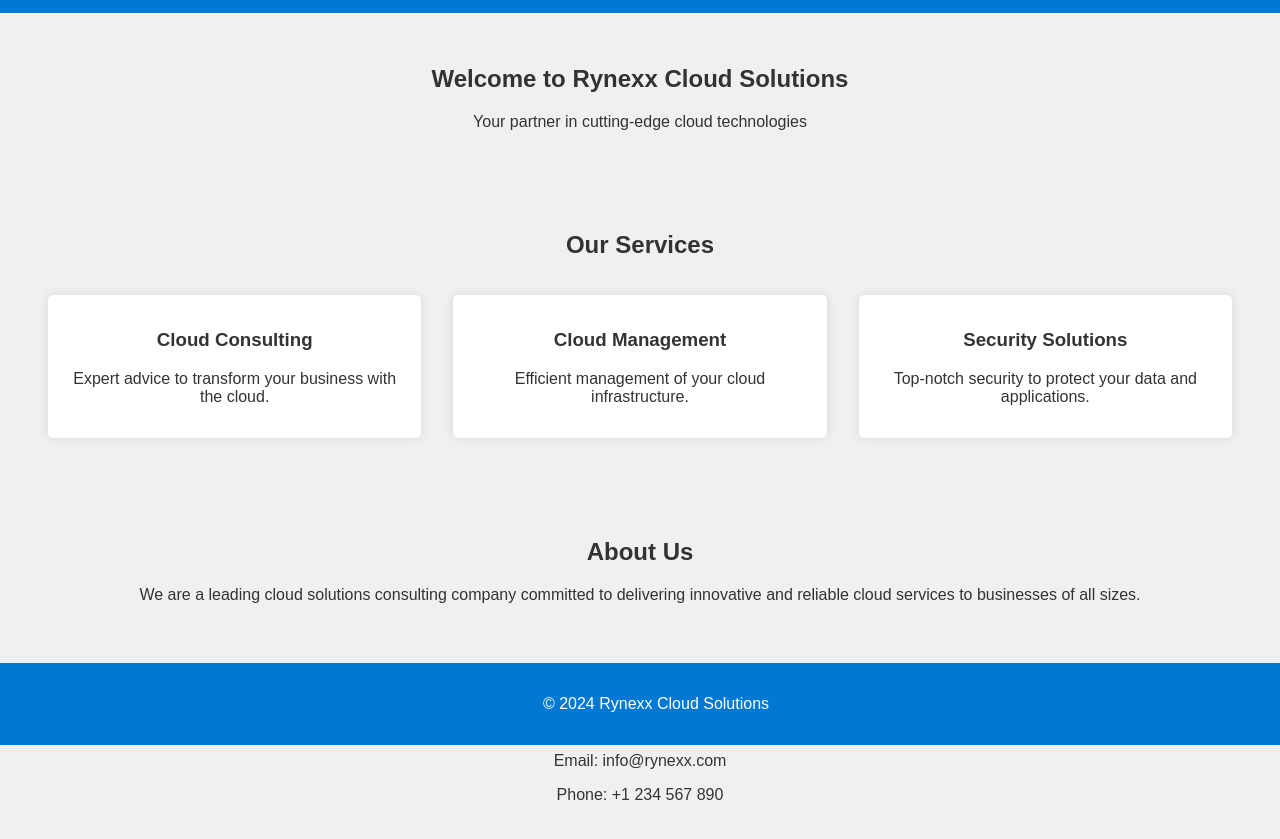
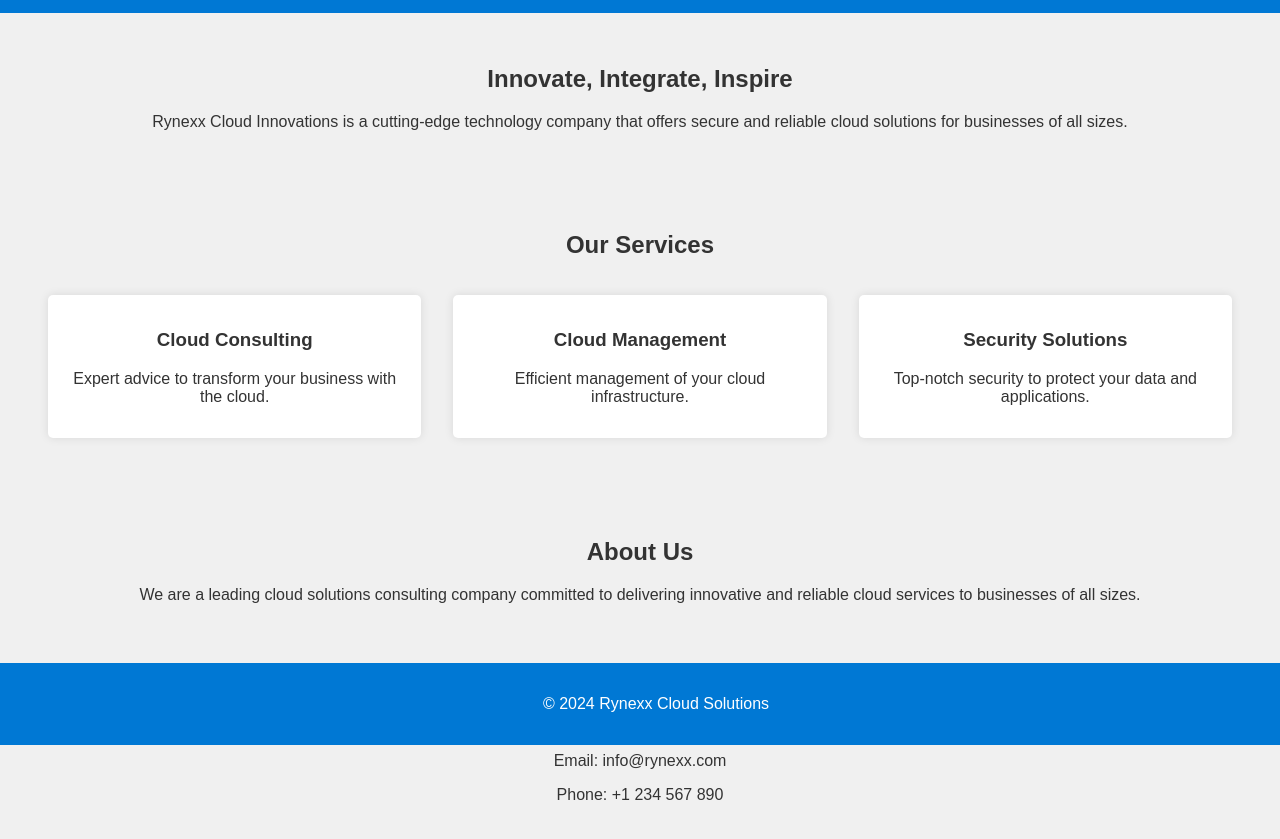
Before and after one commit to constatineunv/rynexx.com, a plain HTML site: page index.html in a window 1280 px wide. Shown: the part 55-894 px from the top of the page. Drawn offline with Linux system fonts and the light colour scheme; a script that the page names is missing.

Commit message:
updated main page

```diff
--- a/index.html
+++ b/index.html
@@ -20,8 +20,8 @@
     </header>
     <main>
         <section id="home" class="section">
-            <h1>Welcome to Rynexx Cloud Solutions</h1>
-            <p>Your partner in cutting-edge cloud technologies</p>
+            <h1>Innovate, Integrate, Inspire</h1>
+            <p>Rynexx Cloud Innovations is a cutting-edge technology company that offers secure and reliable cloud solutions for businesses of all sizes.</p>
         </section>
         <section id="services" class="section">
             <h2>Our Services</h2>
```
